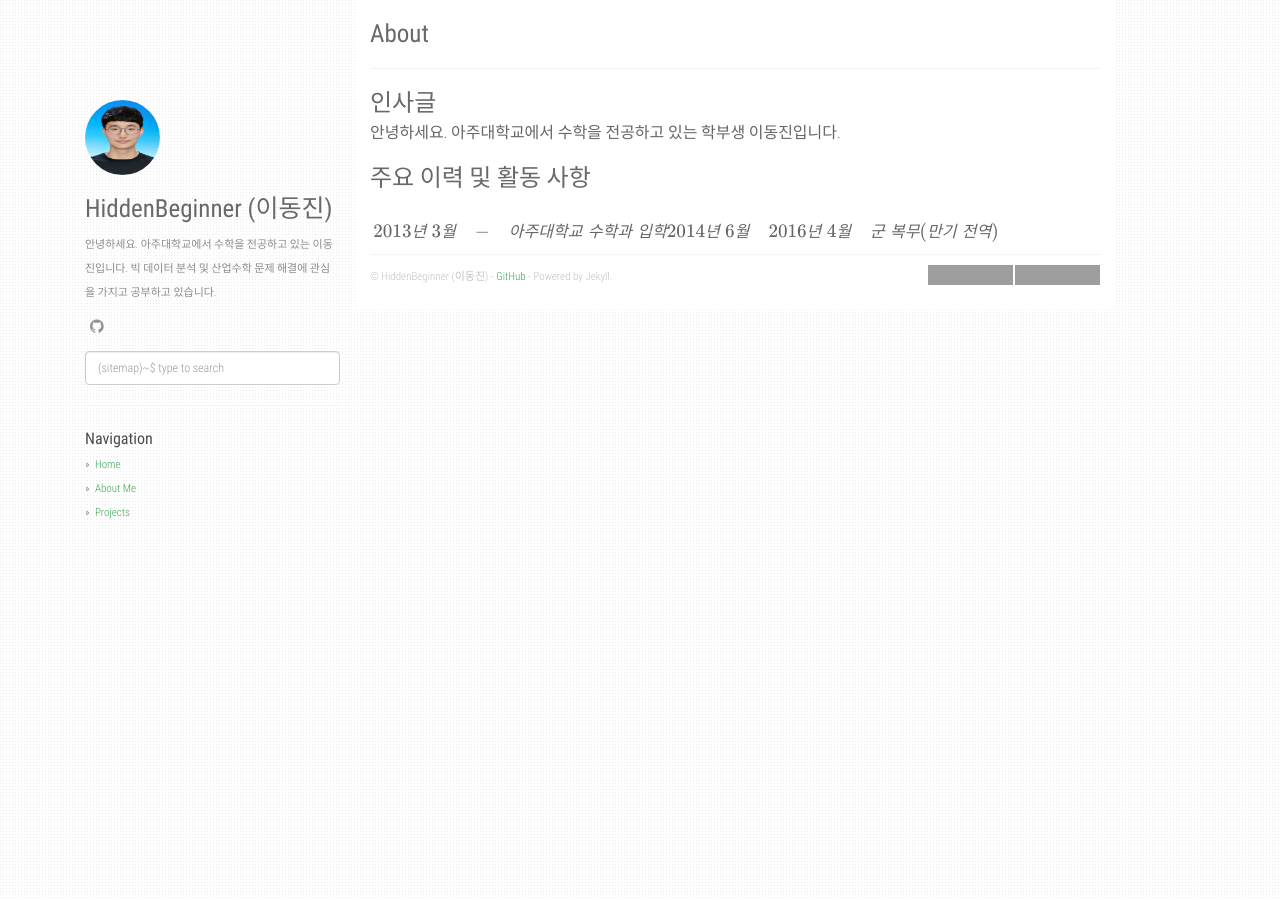
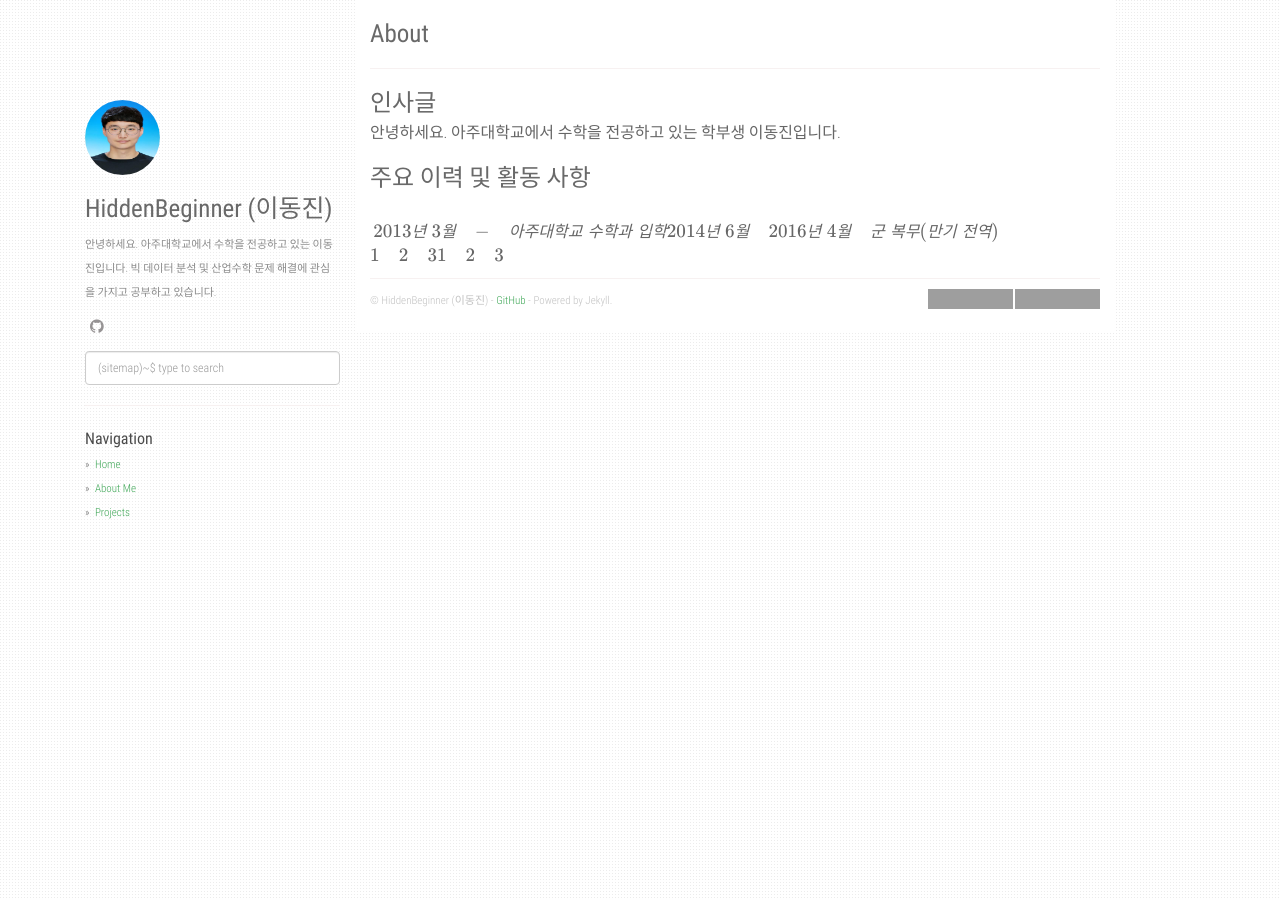
Before and after one commit to agusmakmun/agusmakmun.github.io, a Jekyll site: the page built from about.md, in a window 1280 px wide. Built offline with Jekyll 4.4.1, drawn with Linux system fonts in a browser that asks for light colours; formulas are drawn with MathJax 3; grey boxes are pictures that could not be loaded.

Commit message:
Update about.md

```diff
--- a/about.md
+++ b/about.md
@@ -15,3 +15,10 @@ $
 2014년\;6월 & 2016년\;4월 & 군\;복무(만기\;전역) \\
 \end{matrix}
 $
+<br/>
+$
+\begin{matrix}
+1 & 2 & 3 \\
+1 & 2 & 3 \\
+\end{matrix}
+$
```
